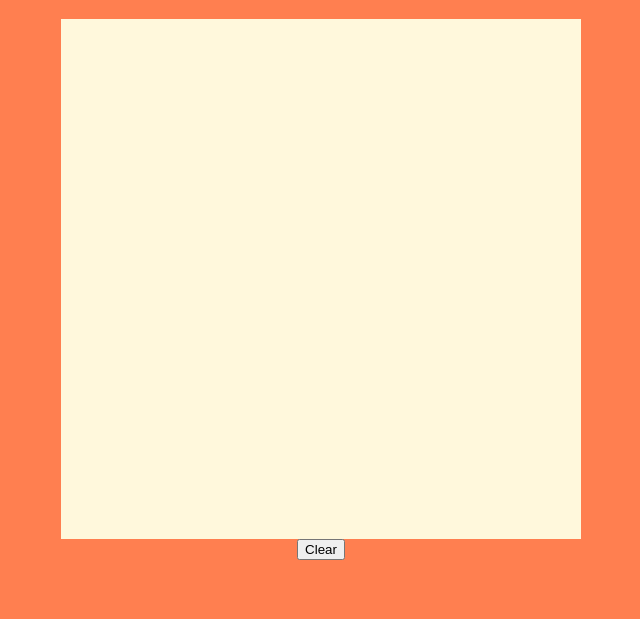
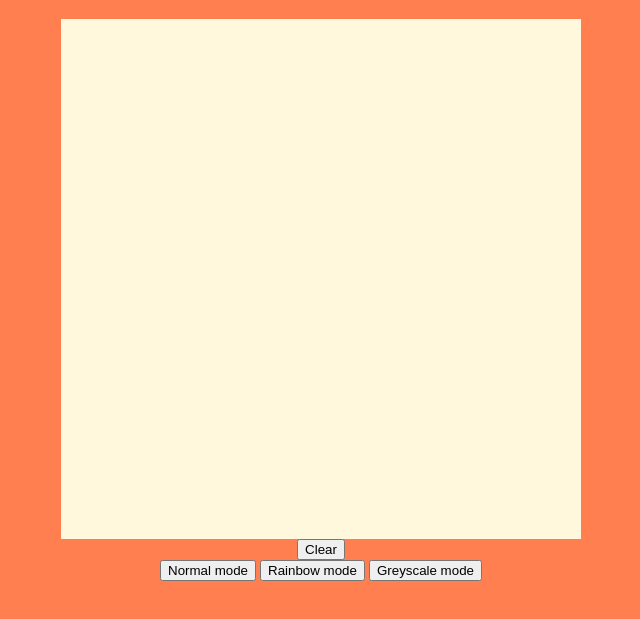
Before and after one commit to hart-venus/Etch-a-Sketch, a plain HTML site: page index.html in a window 1280 px wide. Shown: the part 69-688 px from the top of the page, without its empty margins (319-959 px from the left). Drawn offline with Linux system fonts and the light colour scheme.

Commit message:
almost done

```diff
--- a/index.html
+++ b/index.html
@@ -12,5 +12,10 @@
     <h1>Etch-a-Sketch</h1>
     <div id="container"></div>
     <button id='clear'>Clear</button>
+    <div id='modescontainer'>
+        <button id='normal'>Normal mode</button>
+        <button id='rainbow'>Rainbow mode</button>
+        <button id='grey'>Greyscale mode</button>
+    </div>
 </body>
 </html>
```
